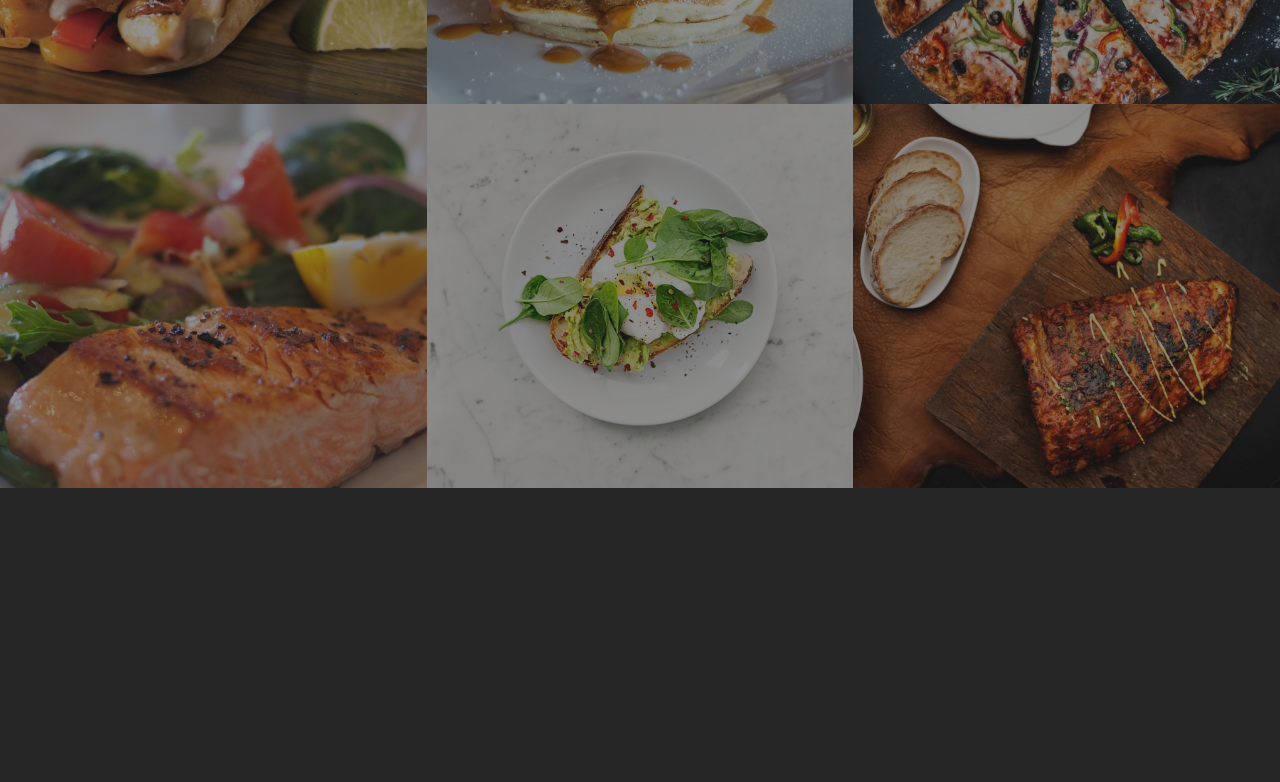
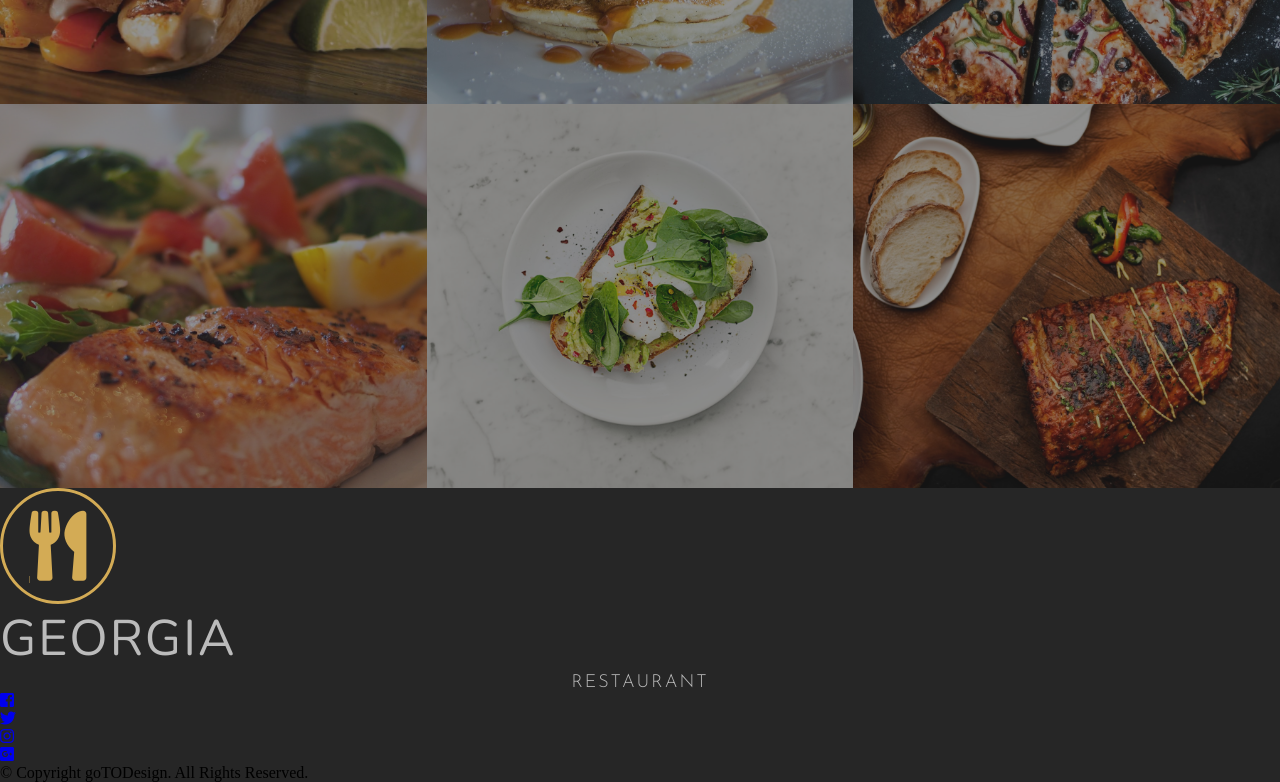
Before and after one commit to tod619/gerogia_restaurant, a plain HTML site: page index.html in a window 1280 px wide. Shown: the part 1800-2582 px from the top of the page. Before the commit the page ends 2288 px from the top, so only its background shows below. Drawn offline with nearby package versions, Linux system fonts and the light colour scheme.

Commit message:
add HTML markup for footer in index.html file

```diff
--- a/index.html
+++ b/index.html
@@ -157,5 +157,49 @@
       </div>
     </section>
     <!-- End: Gallery Section -->
+
+    <!-- Start: Footer Section -->
+    <footer class="footer">
+      <div class="footer-header">
+        <a href="#" class="logo" title="logo">
+          <i class="fas fa-utensils"></i>
+        </a>
+        <div>
+          <h1 class="main-name">Georgia</h1>
+          <p class="sub-name">Restaurant</p>
+      </div>
+
+      <div class="footer-social-media">
+        <ul class="social-media">
+          <li class="social-media-item">
+            <a href="#" class="social-media-link" title="Facebook">
+              <i class="fab fa-facebook-square"></i>
+            </a>
+          </li>
+          <li class="social-media-item">
+            <a href="#" class="social-media-link" title="Twitter">
+              <i class="fab fa-twitter"></i>
+            </a>
+          </li>
+          <li class="social-media-item">
+            <a href="#" class="social-media-link" title="Instagram">
+              <i class="fab fa-instagram"></i>
+            </a>
+          </li>
+          <li class="social-media-item">
+            <a href="#" class="social-media-link" title="Google Plus">
+              <i class="fab fa-google-plus-square"></i>
+            </a>
+          </li>
+        </ul>
+      </div>
+
+      <div class="footer-copyright">
+        <p class="footer-copyright-paragraph">
+          &copy; Copyright goTODesign. All Rights Reserved.
+        </p>
+      </div>
+    </footer>
+    <!-- End: Footer Section -->
   </body>
 </html>
```
